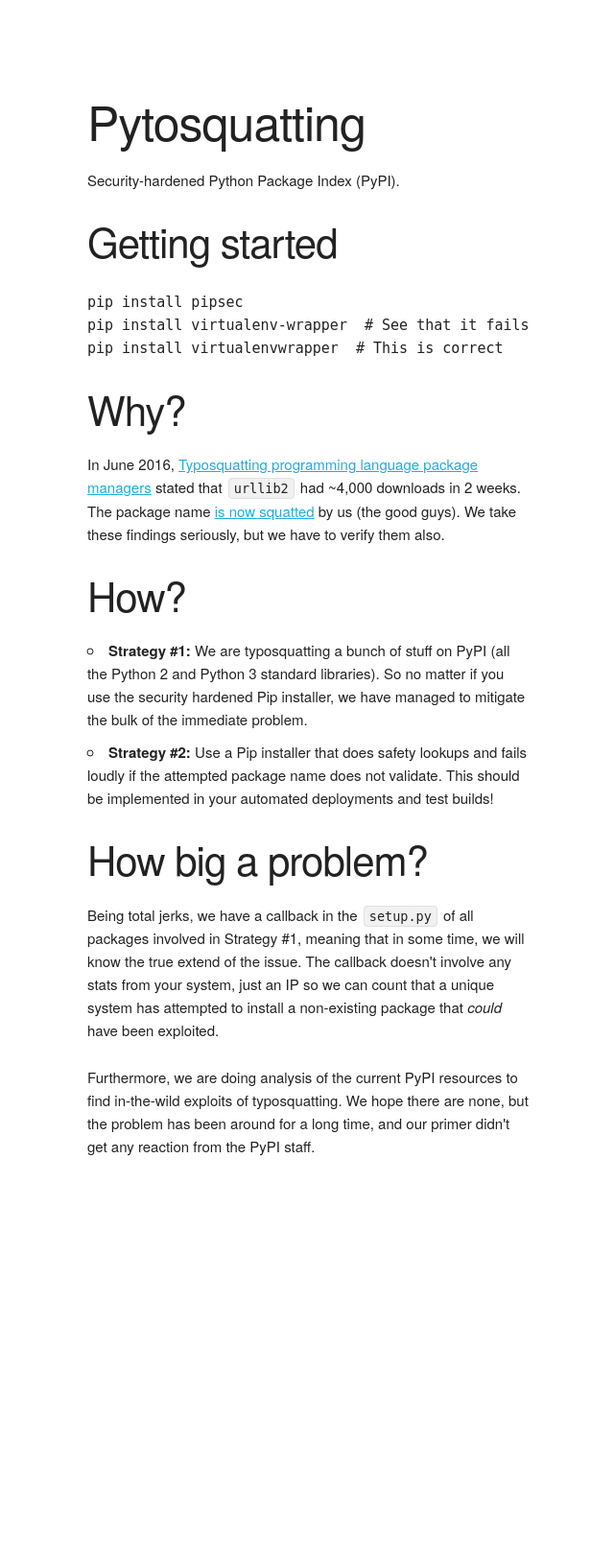
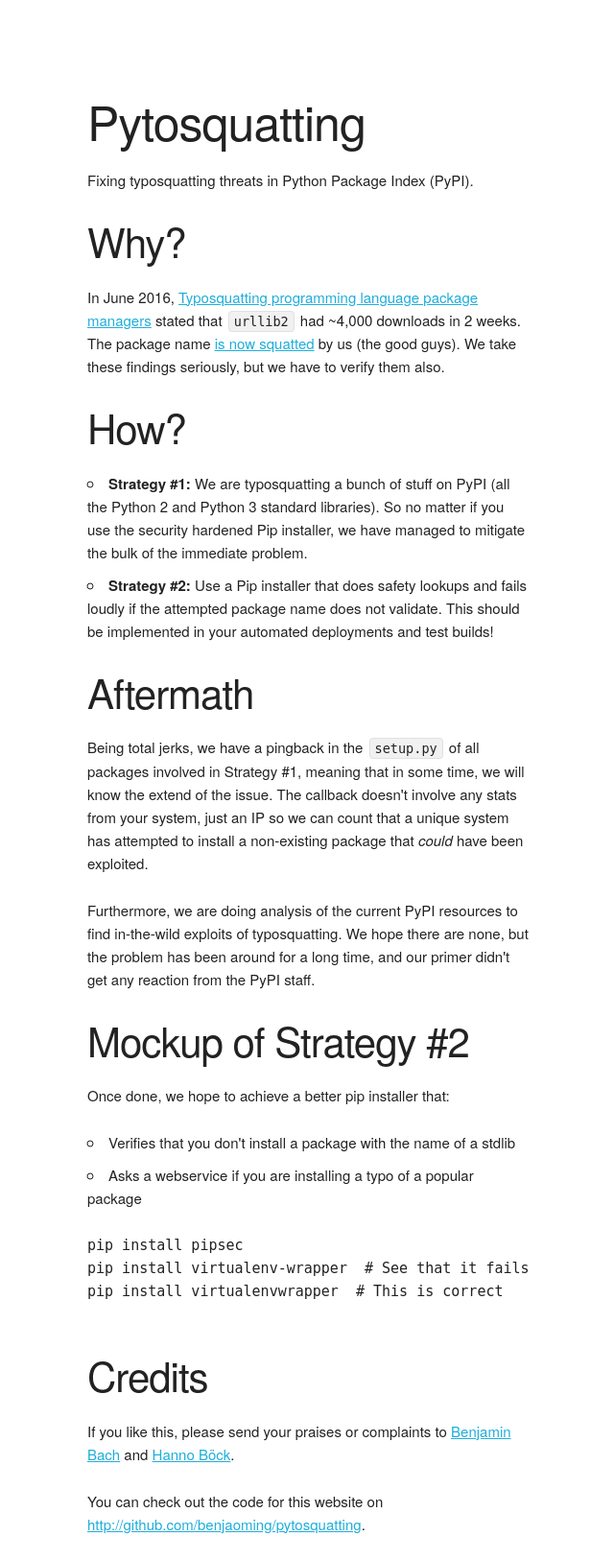
Before and after one commit to benjaoming/pytosquatting, a Django app: template webpages/templates/index.html in a window 1280 px wide. Shown: the whole page at 96% size, without its empty margins (69-709 px from the left). Before the commit the page ends 1205 px from the top, so only its background shows below. Run offline with Django 3.2, Linux system fonts and the light colour scheme; the template is opened without the code that fills it, so the values that code supplies are empty.

Commit message:
Updates to landing page

```diff
--- a/webpages/static/css/skeleton.css
+++ b/webpages/static/css/skeleton.css
@@ -125,7 +125,9 @@
   line-height: 1.6;
   font-weight: 400;
   font-family: "Raleway", "HelveticaNeue", "Helvetica Neue", Helvetica, Arial, sans-serif;
-  color: #222; }
+  color: #222;
+  background-color: #ffffff;
+}
 
 
 /* Typography
--- a/webpages/templates/index.html
+++ b/webpages/templates/index.html
@@ -4,30 +4,54 @@
     <div class="row">
       <div class="one-half column" style="margin-top: 10%">
         <h1>Pytosquatting</h1>
-        <p>Security-hardened Python Package Index (PyPI).</p>
-        <h2>Getting started</h2>
-        <p>
-<pre>
-pip install pipsec
-pip install virtualenv-wrapper  # See that it fails
-pip install virtualenvwrapper  # This is correct
-</pre>
-        </p>
+        <p>Fixing typosquatting threats in Python Package Index (PyPI).</p>
         <h2>Why?</h2>
         <p>In June 2016, <a href="http://incolumitas.com/2016/06/08/typosquatting-package-managers/">Typosquatting programming language package managers</a> stated that <code>urllib2</code> had ~4,000 downloads in 2 weeks. The package name <a href="https://pypi.python.org/pypi/urllib2/">is now squatted</a> by us (the good guys). We take these findings seriously, but we have to verify them also.</p>
 
         <h2>How?</h2>
-
         <ul>
           <li><strong>Strategy #1:</strong> We are typosquatting a bunch of stuff on PyPI (all the Python 2 and Python 3 standard libraries). So no matter if you use the security hardened Pip installer, we have managed to mitigate the bulk of the immediate problem.</li>
           <li><strong>Strategy #2:</strong> Use a Pip installer that does safety lookups and fails loudly if the attempted package name does not validate. This should be implemented in your automated deployments and test builds!</li>
         </ul>
 
-        <h2>How big a problem?</h2>
-
-        <p>Being total jerks, we have a callback in the <code>setup.py</code> of all packages involved in Strategy #1, meaning that in some time, we will know the true extend of the issue. The callback doesn't involve any stats from your system, just an IP so we can count that a unique system has attempted to install a non-existing package that <em>could</em> have been exploited.</p>
+        <h2>Aftermath</h2>
+        <p>Being total jerks, we have a pingback in the <code>setup.py</code> of all packages involved in Strategy #1, meaning that in some time, we will know the extend of the issue. The callback doesn't involve any stats from your system, just an IP so we can count that a unique system has attempted to install a non-existing package that <em>could</em> have been exploited.</p>
 
         <p>Furthermore, we are doing analysis of the current PyPI resources to find in-the-wild exploits of typosquatting. We hope there are none, but the problem has been around for a long time, and our primer didn't get any reaction from the PyPI staff.</p>
+
+        <h2>Mockup of Strategy #2</h2>
+        <p>Once done, we hope to achieve a better pip installer that:</p>
+        <ul>
+          <li>Verifies that you don't install a package with the name of a stdlib</li>
+          <li>Asks a webservice if you are installing a typo of a popular package</li>
+        </ul>
+        <p>
+          <pre>
+pip install pipsec
+pip install virtualenv-wrapper  # See that it fails
+pip install virtualenvwrapper  # This is correct
+          </pre>
+        </p>
+
+        <h2>Credits</h2>
+        <p>
+        If you like this, please send your praises or complaints to
+        <a href="https://twitter.com/benjaoming/">Benjamin Bach</a> and
+        <a href="https://twitter.com/hanno/">Hanno Böck</a>.
+        </p>
+        <p>
+          You can check out the code for this website on
+          <a href="http://github.com/benjaoming/pytosquatting">http://github.com/benjaoming/pytosquatting</a>.
+        </p>
+        {% comment %}
+        <p>
+          The work in this project is meant to be taken as typical <strong>Careware</strong>.
+          We encourage you to take a moment to care about some stuff we like to consider.
+          Like global inequality and the digital divide. If you like our work,
+          please sponsor: EFF, Python Foundation, Learning Equality, Libraries
+          Without Borders, FAIR Denmark
+        </p>
+        {% endcomment %}
 
       </div>
     </div>
```
